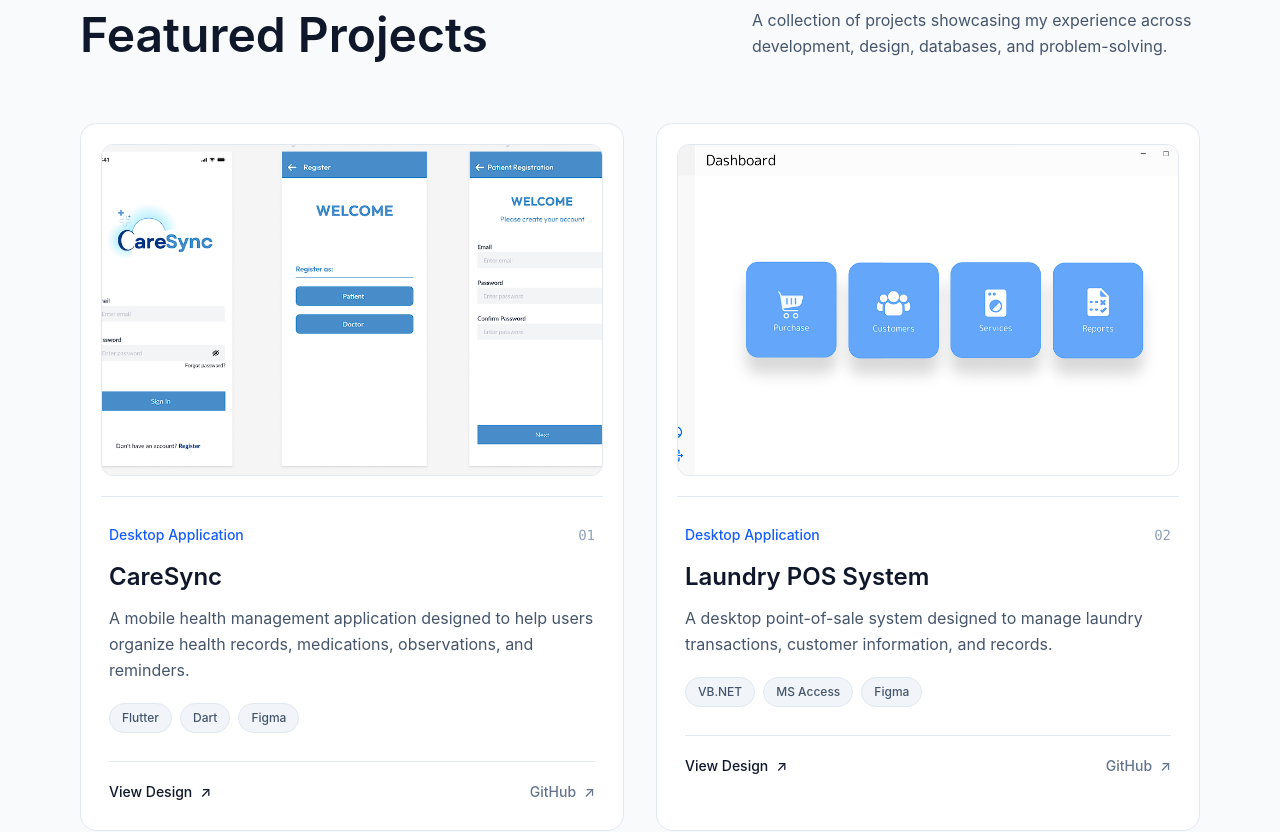
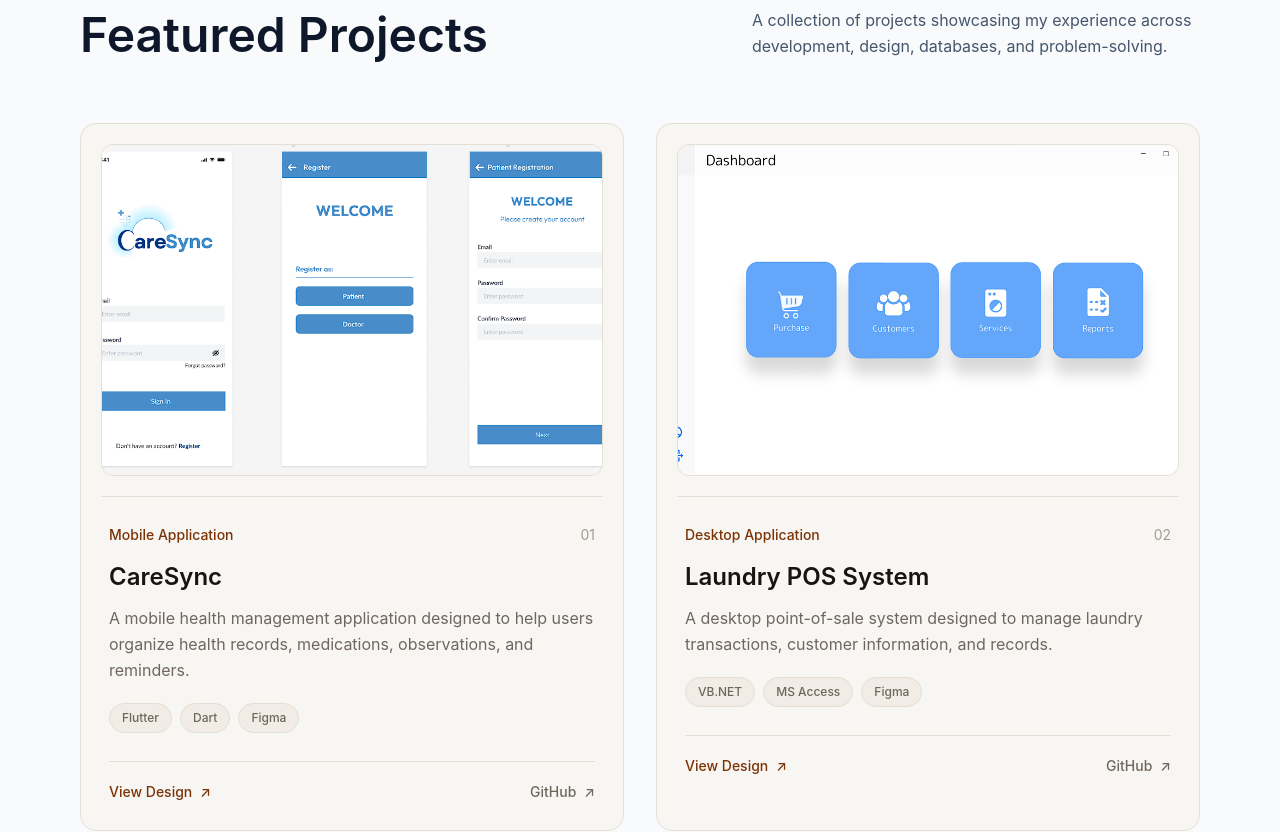
Before and after one commit to K-mariedizon/My-Portfolio, a React (Vite) app: page / in a window 1280 px wide. Shown: the part 2900-3732 px from the top of the page. Built offline with nearby package versions, Linux system fonts and the light colour scheme.

Commit message:
Update portfolio

```diff
--- a/src/App.jsx
+++ b/src/App.jsx
@@ -843,15 +843,15 @@
 
       {projects.map((project, index) => (
         <article
-          key={project.title}
-          className="group border border-slate-200 bg-white rounded-2xl overflow-hidden
-                     transition-all duration-300 hover:border-blue-300
-                     hover:shadow-xl hover:shadow-slate-200/50"
+  className="group border border-[#E5DED5] bg-[#F8F6F2]
+             rounded-2xl overflow-hidden
+             transition-all duration-300
+             hover:border-amber-900/30
+             hover:shadow-lg hover:shadow-black/5"
 >
-
-          {/* Project Image */}
+  {/* Image */}
   <div className="p-4 md:p-5">
-            <div className="relative overflow-hidden rounded-xl border border-slate-200 bg-slate-50">
+    <div className="overflow-hidden rounded-xl border border-[#E5DED5]">
       <img
         src={project.image}
         alt={project.title}
@@ -863,35 +863,26 @@
   </div>
 
   {/* Divider */}
-          <div className="mx-5 border-t border-slate-200"></div>
+  <div className="mx-5 border-t border-[#E5DED5]"></div>
 
-          {/* Project Information */}
+  {/* Project Details */}
   <div className="p-6 md:p-7">
 
-            {/* Category + Number */}
     <div className="flex items-center justify-between mb-4">
-              <span className="text-sm font-medium text-blue-600">
-                {index === 0
-                  ? "Desktop Application"
-                  : index === 1
-                  ? "Desktop Application"
-                  : index === 2
-                  ? "Desktop Application"
-                  : "Mobile Application"}
+      <span className="text-sm font-medium text-amber-900">
+        {project.category}
       </span>
 
-              <span className="text-sm text-slate-400 font-mono">
+      <span className="text-sm text-[#A69B91]">
         {String(index + 1).padStart(2, "0")}
       </span>
     </div>
 
-            {/* Title */}
-            <h3 className="text-2xl font-semibold text-slate-900 mb-3">
+    <h3 className="text-2xl font-semibold text-[#171411] mb-3">
       {project.title}
     </h3>
 
-            {/* Description */}
-            <p className="text-slate-600 leading-relaxed mb-5 max-w-xl">
+    <p className="text-[#6F665E] leading-relaxed mb-5">
       {project.description}
     </p>
 
@@ -901,8 +892,10 @@
         <span
           key={tool}
           className="px-3 py-1.5 text-xs font-medium
-                             text-slate-600 bg-slate-100
-                             border border-slate-200 rounded-full"
+                     text-[#6F665E]
+                     bg-[#F1ECE6]
+                     border border-[#E5DED5]
+                     rounded-full"
         >
           {tool}
         </span>
@@ -910,28 +903,26 @@
     </div>
 
     {/* Bottom Divider */}
-            <div className="border-t border-slate-200 pt-5 flex items-center justify-between">
+    <div className="border-t border-[#E5DED5] pt-5 flex items-center justify-between">
 
       <a
         href={project.designLink}
         target="_blank"
         rel="noopener noreferrer"
-                className="text-sm font-medium text-slate-900
-                           hover:text-blue-600 transition-colors"
+        className="text-sm font-medium text-amber-900
+                   hover:text-amber-700 transition-colors"
       >
-                View Design
-                <span className="ml-2">↗</span>
+        View Design <span className="ml-1">↗</span>
       </a>
 
       <a
         href={project.link}
         target="_blank"
         rel="noopener noreferrer"
-                className="text-sm font-medium text-slate-500
-                           hover:text-slate-900 transition-colors"
+        className="text-sm font-medium text-[#6F665E]
+                   hover:text-[#171411] transition-colors"
       >
-                GitHub
-                <span className="ml-2">↗</span>
+        GitHub <span className="ml-1">↗</span>
       </a>
 
     </div>
```
Lines whose indentation alone changed are shown as unchanged.
